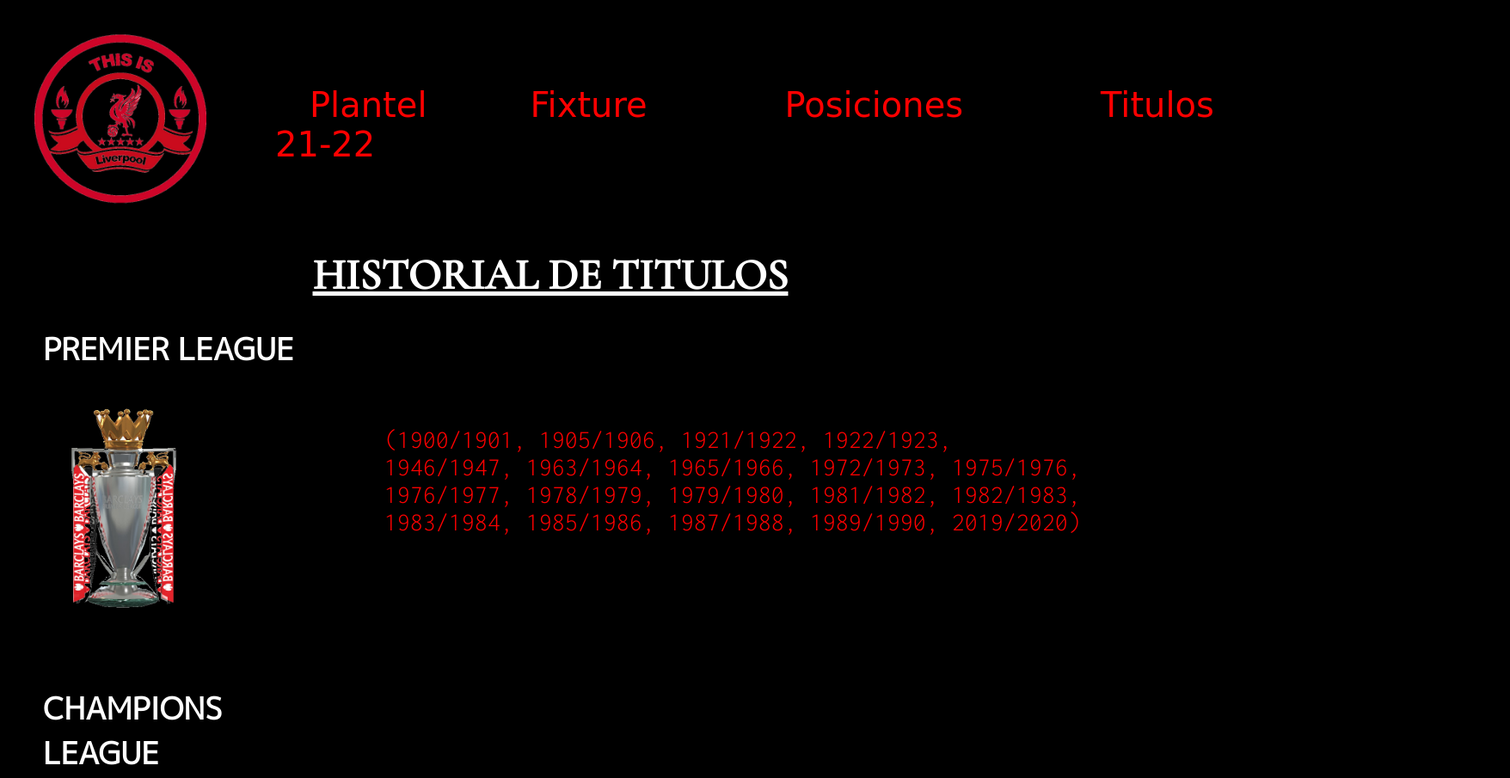
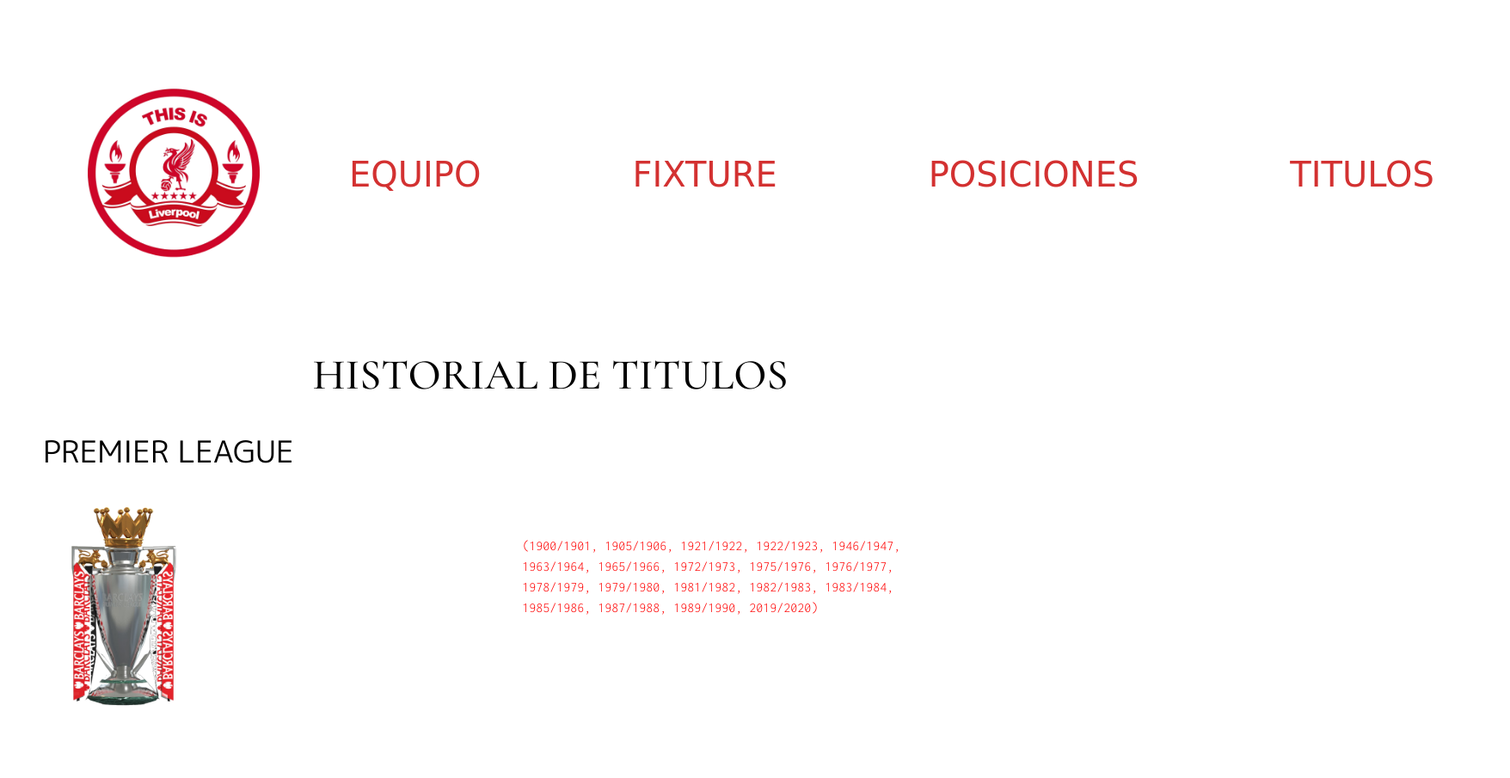
Before and after one commit to ferpo23/LiverpoolFC, a plain HTML site: page titulos.html in a window 1280 px wide. Shown: the top 905 px of the page at 86% size, 1756 px wide, since content can reach past the window. Drawn offline with nearby package versions, Linux system fonts and the light colour scheme; a web font is replaced by a local one.

Commit message:
cambio navbar

```diff
--- a/style.css
+++ b/style.css
@@ -13,15 +13,13 @@
 }
 
 body {
-    background-color: black;
+    background-color: white;
 }
 
 /* ---------- HEADER ---------- */
 
 header {
-    width: 100%;
-    display: flex;
-    justify-content: space-between;
+    margin: 50px;
 }
 
 .logo {
@@ -29,12 +27,7 @@
     height: 200px;
 }
 
-.nav-bar{
-    display: flex;
-    align-items: center;
-}
-
-.nav-bar-list {
+.navbar {
     list-style: none;
     display: flex;
     justify-content:space-around;
@@ -59,9 +52,8 @@
 }
 
 h1 {
-    color: white;
+    color: black;
     font-size: 50px;
-    text-decoration: underline;
     font-family: 'Cormorant Garamond', serif;
 }
 
@@ -78,24 +70,24 @@
 }
 
 h2 {
-    color: white;
+    color: black;
     font-size: 35px;
     margin: 30px;
     font-family: 'M PLUS 1p', sans-serif;
 }
 
 p {
-    width: 99%;
+    width: 60%;
     margin: 10px;
     padding: 10px;
     color: red;
-    font-size: 30px;
+    font-size: 1rem;
     font-family: 'Inconsolata', monospace;
 }
 
 .mapa {
-    width: 99%;
-    height: 500px;
+    width: 60%;
+    height: 400px;
     margin: 10px;
     padding: 10px;
 }
--- a/titulos.html
+++ b/titulos.html
@@ -7,6 +7,7 @@
     <meta name="viewport" content="width=device-width, initial-scale=1.0">
     <title>Titulos</title>
     <link rel="shortcut icon" href="./img/llfc.png" type="image/x-icon">
+    <link rel="stylesheet" href="https://cdn.jsdelivr.net/npm/bootstrap@5.2.0-beta1/dist/css/bootstrap.min.css">
     <link rel="stylesheet" href="style.css">
 
 </head>
@@ -14,22 +15,30 @@
 <body>
 
     <header>
-
-        <nav class="nav-bar">
-
-            <a href="index.html"><img class="logo" src="img/llfc.png" alt="Logo Liverpool"></a>
-
-            <ul class="nav-bar-list">
-
-                <li><a href="plantel.html">Plantel 21-22</a></li>
-                <li><a href="fixture.html">Fixture</a></li>
-                <li><a href="posiciones.html">Posiciones</a></li>
-                <li><a href="titulos.html">Titulos</a></li>
-
-            </ul>
-
+        <nav class="navbar navbar-expand-lg nav-style">
+          <div class="container-fluid">
+            <a class="navbar-brand"  href="index.html"> <img src="img/llfc.png" class="logo" alt="foto-logo"></a>
+            <button class="navbar-toggler" type="button" data-bs-toggle="collapse" data-bs-target="#navbarNav" aria-controls="navbarNav" aria-expanded="false" aria-label="Toggle navigation">
+              <span class="navbar-toggler-icon"></span>
+            </button>
+            <div class="collapse navbar-collapse" id="navbarNav">
+              <ul class="navbar-nav">
+                <li class="nav-item">
+                  <a class="nav-link link" style="color: rgba(202, 6, 6, 0.826);"  href="plantel.html">EQUIPO</a>
+                </li>
+                <li class="nav-item">
+                  <a class="nav-link link" style="color: rgba(202, 6, 6, 0.826);" href="fixture.html">FIXTURE</a>
+                </li>
+                <li class="nav-item">
+                  <a class="nav-link link " style="color: rgba(202, 6, 6, 0.826);" href="posiciones.html">POSICIONES</a>
+                </li>
+                <li class="nav-item">
+                  <a class="nav-link link" style="color: rgba(202, 6, 6, 0.826);" href="titulos.html">TITULOS</a>
+                </li>
+              </ul>
+            </div>
+          </div>
         </nav>
-
     </header>
 
     <main>
@@ -194,6 +203,8 @@
 
     </footer>
 
+    <script src="https://cdn.jsdelivr.net/npm/bootstrap@5.2.0-beta1/dist/js/bootstrap.bundle.min.js"></script>
+
 </body>
 
 </html>
```
Also changed, not shown: fixture.html (+27 -15 lines), index.html (+49 -46 lines), plantel.html (+27 -21 lines), posiciones.html (+23 -15 lines).
